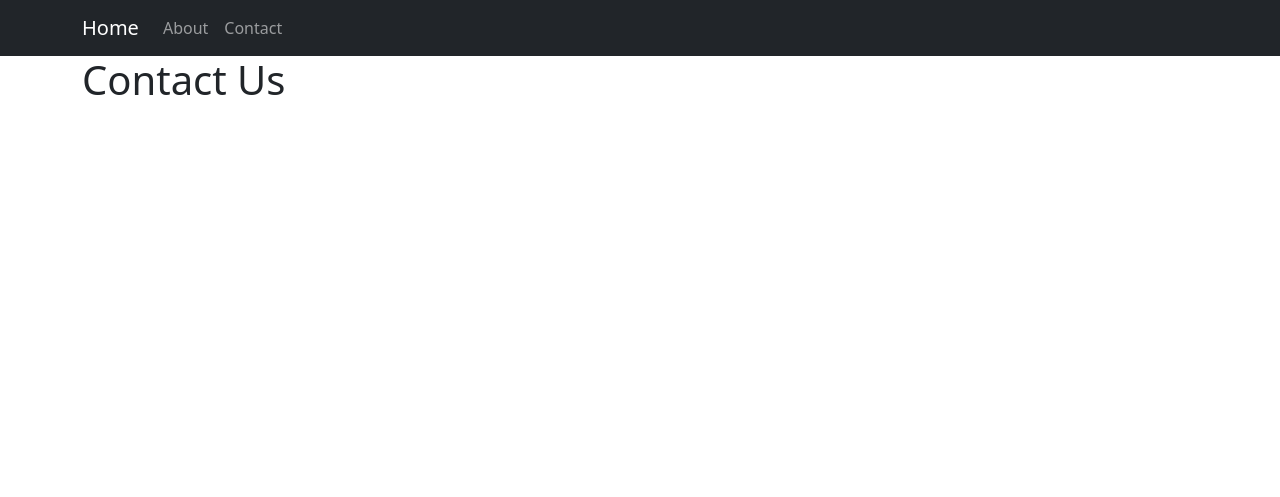
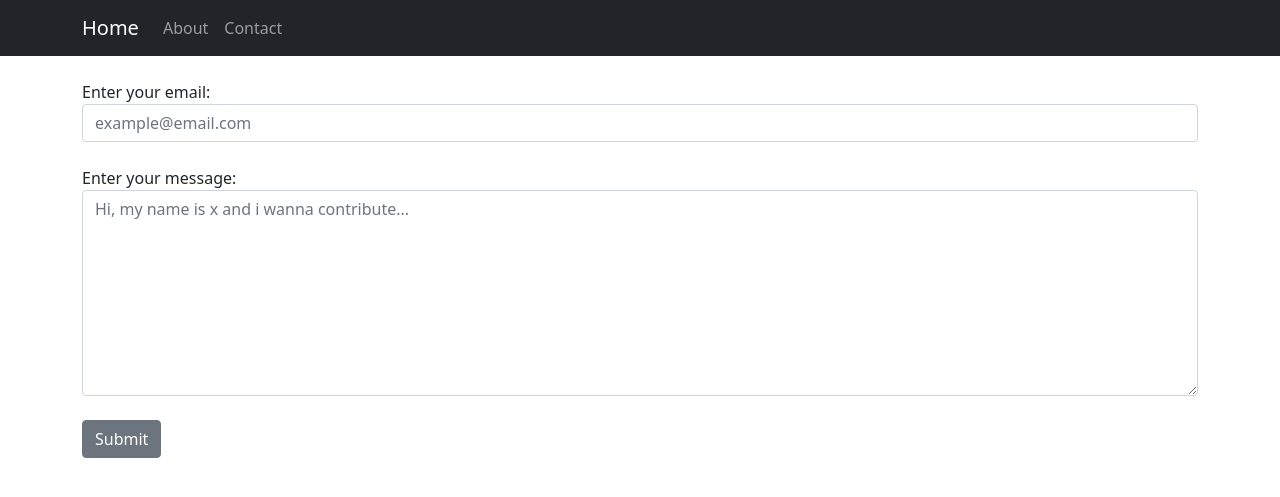
Before and after one commit to Mahdi-Meyghani/Django-Job-Application, a Django app: template job_application/templates/contact.html in a window 1280 px wide. Shown: the top 497 px of the page. Run offline with Django 5.2, Linux system fonts and the light colour scheme; the template is opened without the code that fills it, so the values that code supplies are empty.

Commit message:
Implementing contact page interface

```diff
--- a/job_application/templates/about.html
+++ b/job_application/templates/about.html
@@ -2,5 +2,6 @@
 {% block content %}
 
  <h1 class="mt-4 mb-4">About Us</h1>
+<h3>Hi, This is a simple Job Application. Thank you for visiting, I love you :)</h3>
 
 {% endblock %}
--- a/job_application/templates/contact.html
+++ b/job_application/templates/contact.html
@@ -1,6 +1,19 @@
 {% extends 'base.html' %}
 {% block content %}
 
-<h1>Contact Us</h1>
+<form method="post">
+    {% csrf_token %}
+    <div class="form-group mt-4 mb-4">
+        <label for="email">Enter your email: </label>
+        <input class="form-control" type="email" placeholder="example@email.com" id="email" name="email" required>
+    </div>
+    <div class="form-group mb-4">
+        <label for="textarea">Enter your message:</label>
+        <textarea class="form-control" id="textarea" name="textarea" rows="8" placeholder="Hi, my name is x and i wanna contribute..." required></textarea>
+    </div>
+    <div>
+        <button class="btn btn-secondary mb-4" type="submit">Submit</button>
+    </div>
+</form>
 
 {% endblock %}
```
